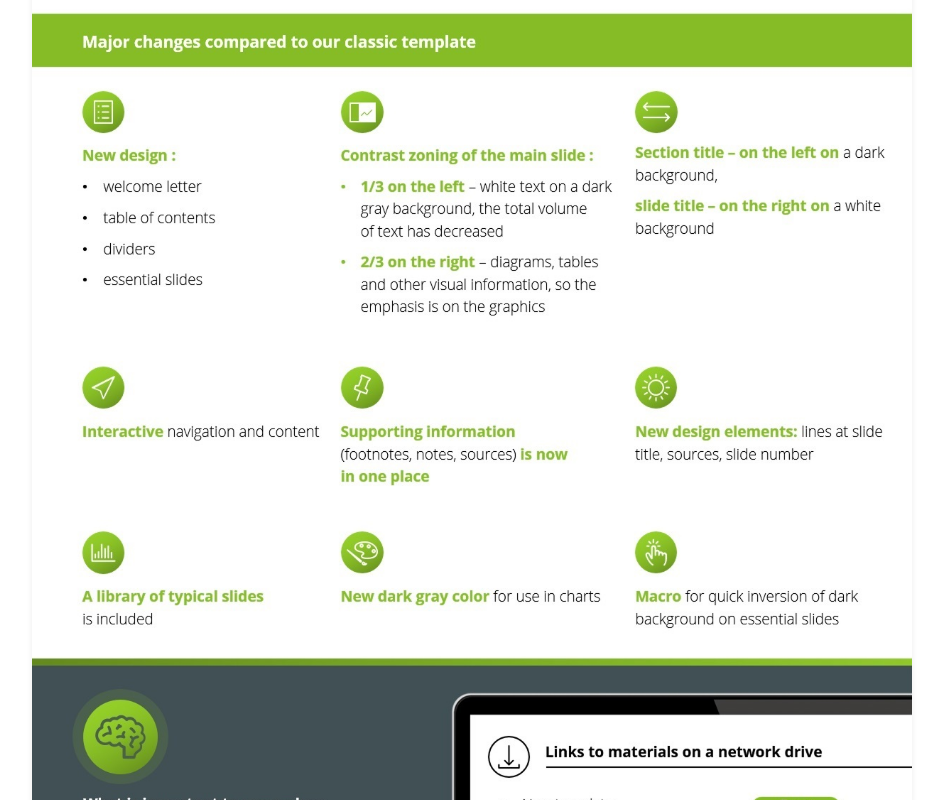
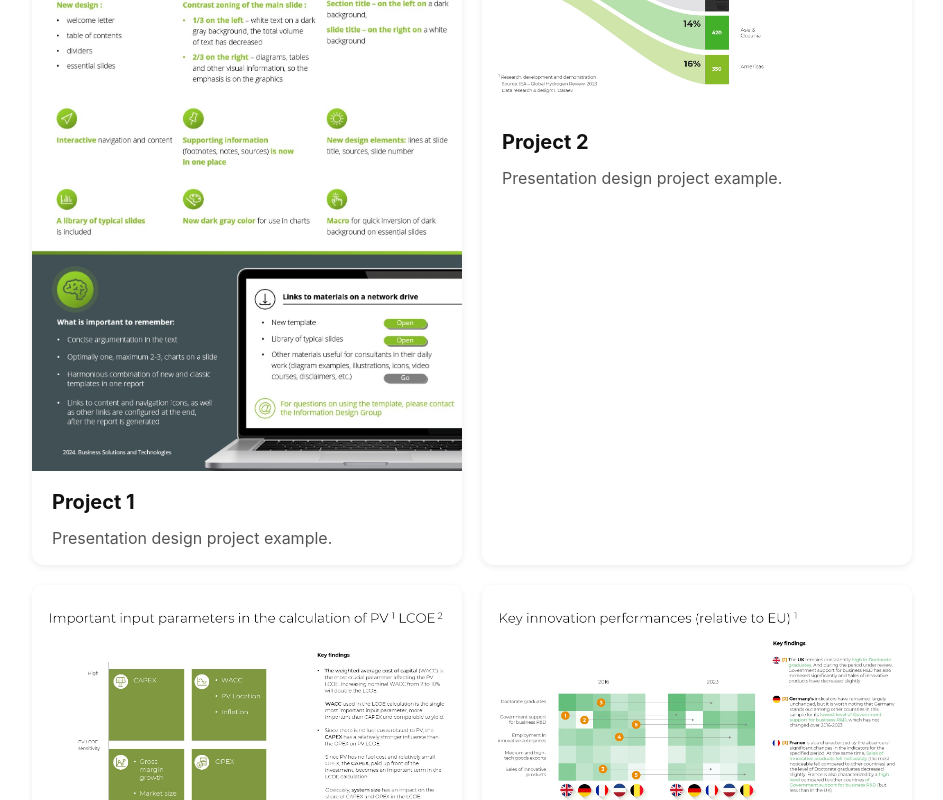
Before and after one commit to isk06/ruportfo, a Next.js app: page / in a window 1280 px wide. Shown: the part 640-1440 px from the top of the page, without its empty margins (168-1111 px from the left). Built offline with nearby package versions, Linux system fonts and the light colour scheme.

Commit message:
2-column layout for projects, smaller cards

```diff
--- a/app/page.tsx
+++ b/app/page.tsx
@@ -29,13 +29,20 @@ export default function HomePage() {
 
       <section className="section">
         <h2>My works</h2>
-        <div style={{ display: "grid", gap: "20px" }}>
+        <div
+          style={{
+            display: "grid",
+            gridTemplateColumns: "repeat(2, 1fr)", // 2 columns
+            gap: "20px",
+            justifyItems: "center",
+          }}
+        >
           {imageFiles.map((file, index) => (
             <ProjectCard
               key={index}
-            title={`Slide ${index + 1}`}
+              title={`Project ${index + 1}`}
               image={`/images/${file}`}
-            description="Presentation design example."
+              description="Presentation design project example."
             />
           ))}
       </div>
```
Lines whose indentation alone changed are shown as unchanged.
